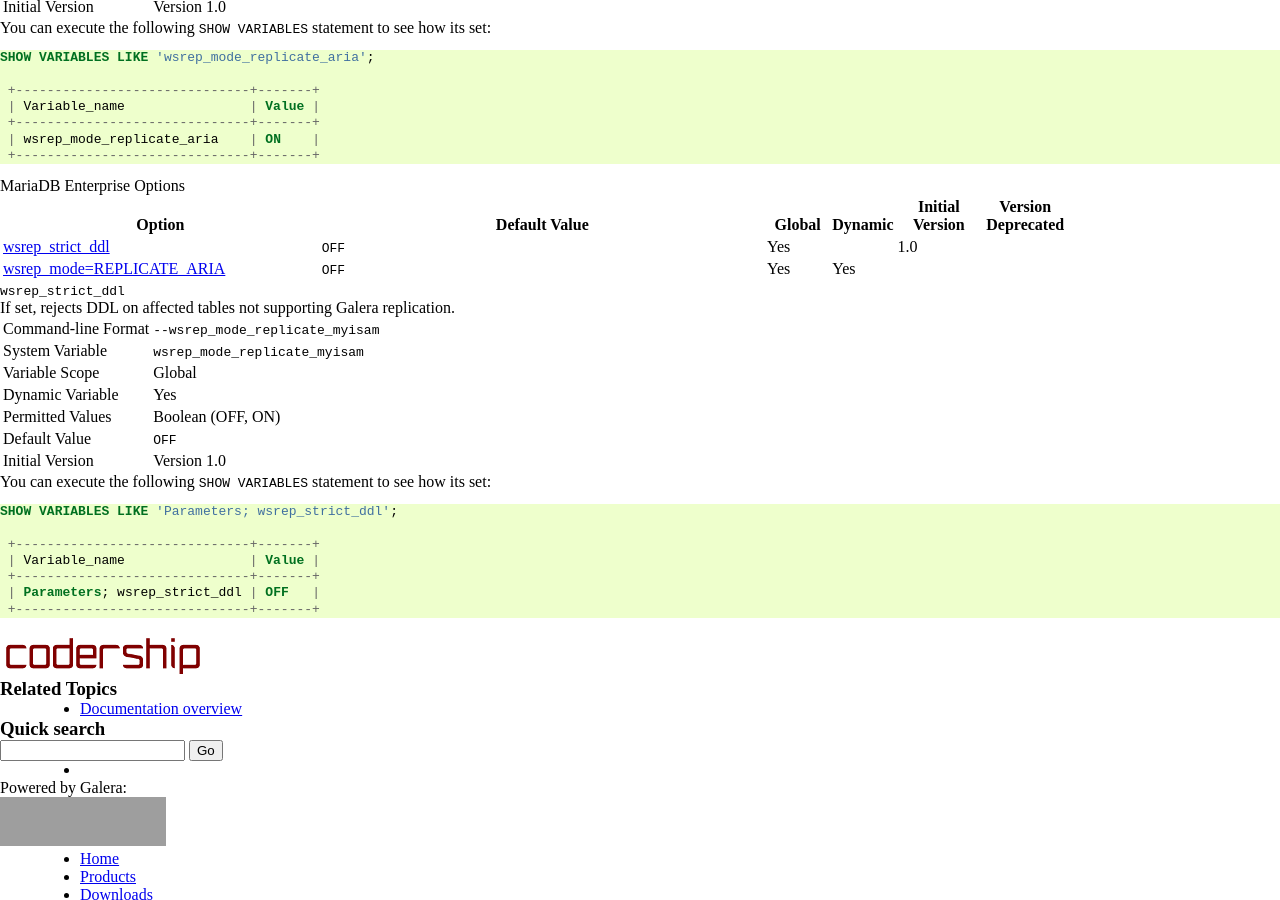
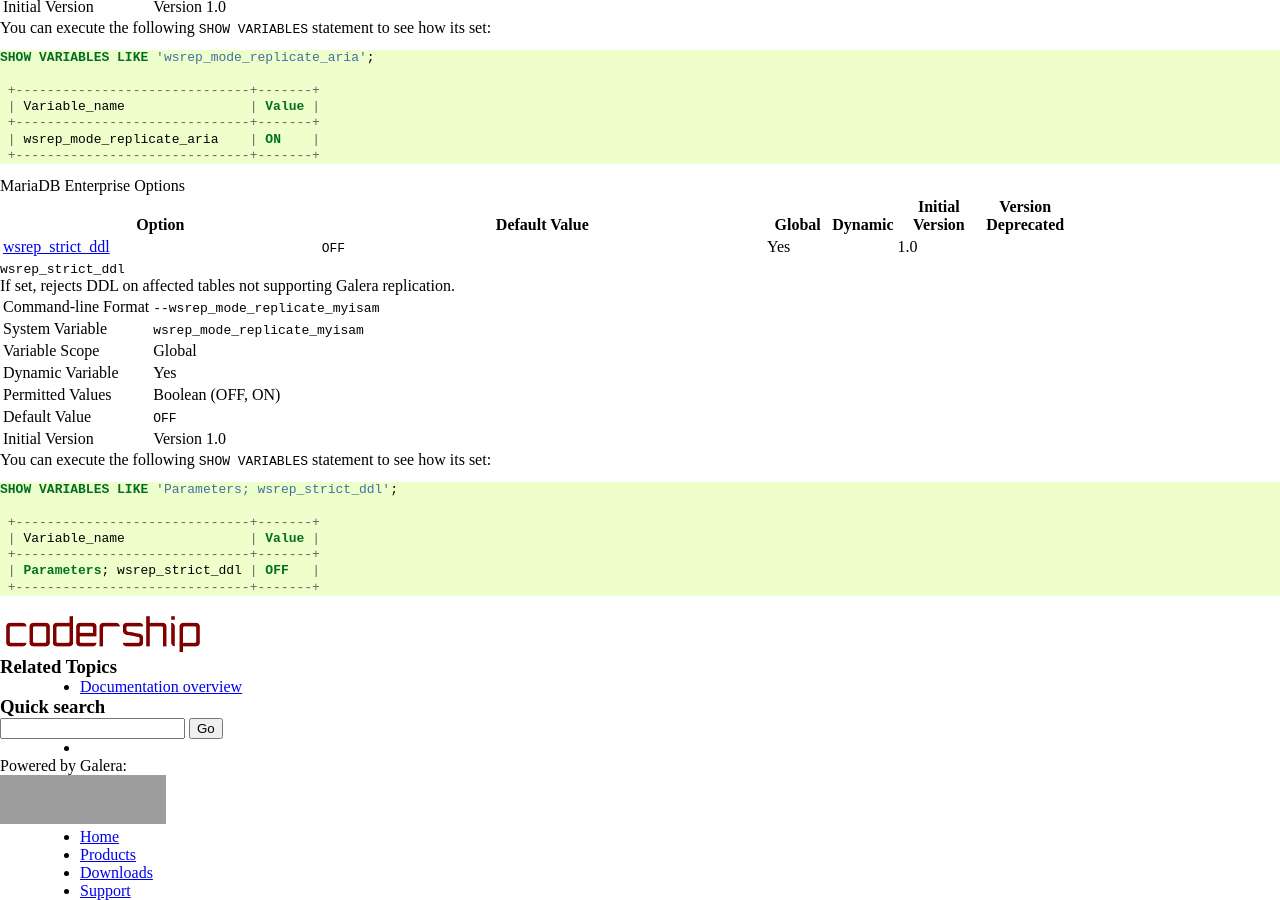
Before and after one commit to codership/documentation, a Sphinx documentation site: the page built from galeracluster/source/documentation/mariadb-options.rst, in a window 1280 px wide and 900 px high, scrolled down 1206 px. Built offline with Sphinx 7.4.7, drawn with Linux system fonts in a browser that asks for light colours; comment, search, counter and statistics services are not loaded; grey boxes are pictures that could not be loaded.

Commit message:
Issue #254 One extra row removed for Enterprise table.

```diff
--- a/galeracluster/source/documentation/mariadb-options.rst
+++ b/galeracluster/source/documentation/mariadb-options.rst
@@ -169,8 +169,6 @@ You can execute the following ``SHOW VARIABLES`` statement to see how its set:
    :widths: 30, 42, 6, 6, 8, 8
 
    ":ref:`wsrep_strict_ddl <wsrep_strict_ddl>`", "``OFF``", "Yes", "", "1.0", ""
-   ":ref:`wsrep_mode=REPLICATE_ARIA <wsrep_mode_replicate_aria>`", "``OFF``", "Yes", "Yes", "", ""
-
 
 
 .. _`wsrep_strict_ddl`:
```
